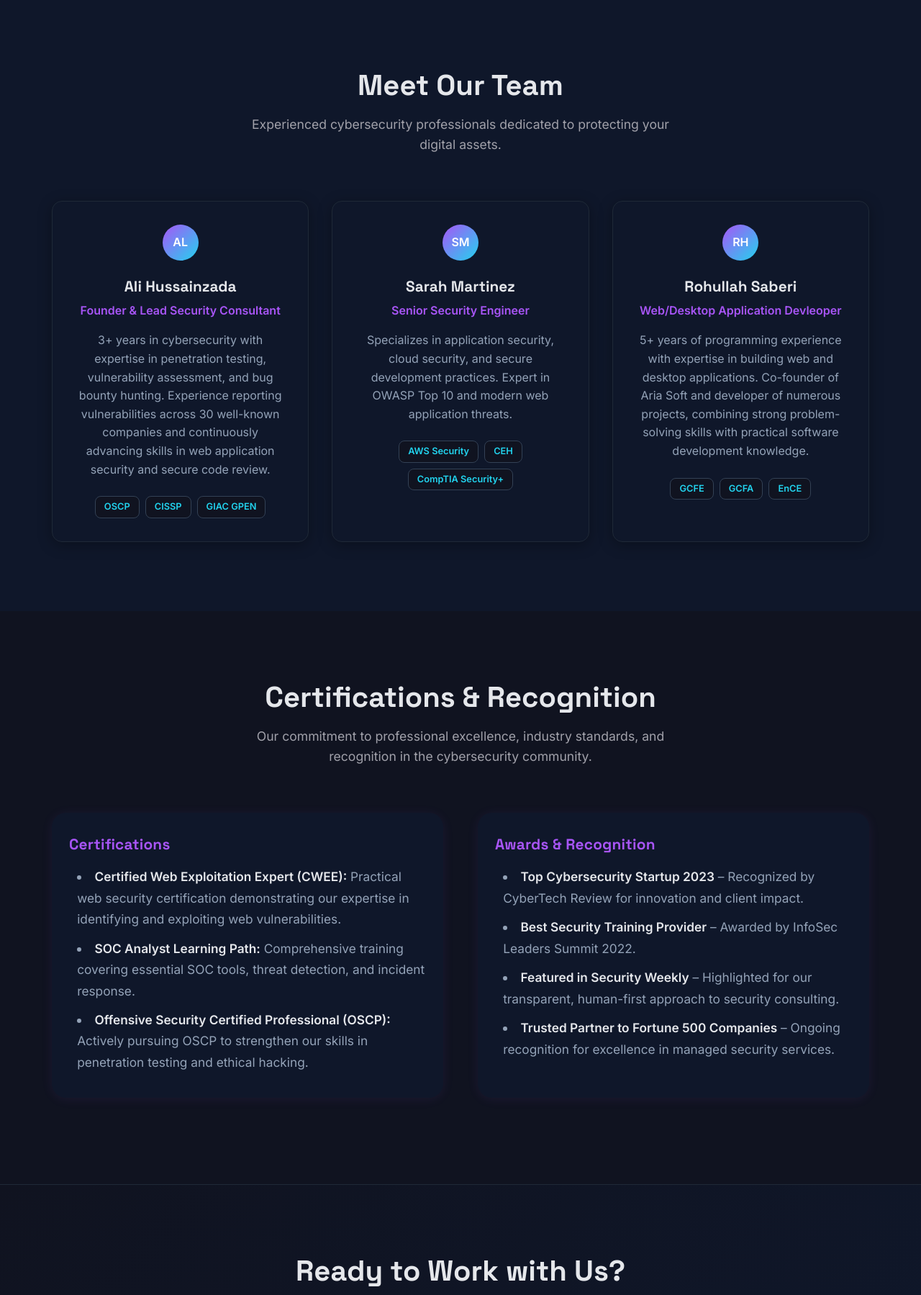
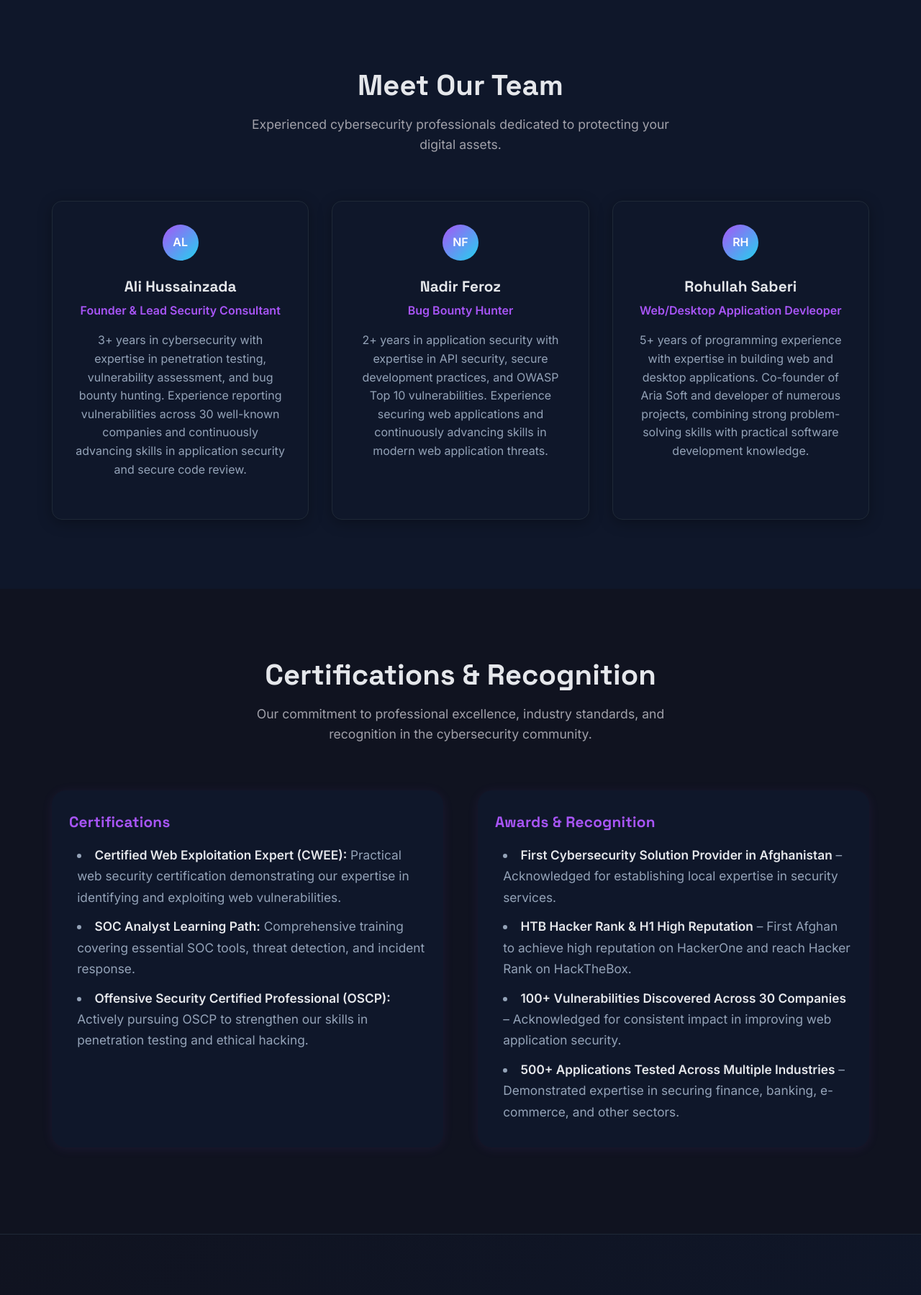
Before and after one commit to alihussainzada/koalasec-site, a Flask app: page /about in a window 1280 px wide. Shown: the part 1850-3649 px from the top of the page at 72% size. Run offline with Flask 3, Linux system fonts and the light colour scheme.

Commit message:
more edits

```diff
--- a/templates/about.html
+++ b/templates/about.html
@@ -141,28 +141,28 @@
                     <h3 class="member-name">Ali Hussainzada</h3>
                     <p class="member-role">Founder & Lead Security Consultant</p>
                     <p class="member-bio">3+ years in cybersecurity with expertise in penetration testing, vulnerability assessment, and bug bounty hunting.
-  Experience reporting vulnerabilities across 30 well-known companies and continuously advancing skills in web application security and secure code review.</p>
-                    <div class="member-certifications">
+  Experience reporting vulnerabilities across 30 well-known companies and continuously advancing skills in application security and secure code review.</p>
+                    <!-- <div class="member-certifications">
                         <span class="cert-badge">OSCP</span>
                         <span class="cert-badge">CISSP</span>
                         <span class="cert-badge">GIAC GPEN</span>
-                    </div>
+                    </div> -->
                 </div>
             </div>
 
             <div class="team-member">
                 <div class="member-avatar">
-                    <div class="avatar-placeholder">SM</div>
+                    <div class="avatar-placeholder">NF</div>
                 </div>
                 <div class="member-info">
-                    <h3 class="member-name">Sarah Martinez</h3>
-                    <p class="member-role">Senior Security Engineer</p>
-                    <p class="member-bio">Specializes in application security, cloud security, and secure development practices. Expert in OWASP Top 10 and modern web application threats.</p>
-                    <div class="member-certifications">
+                    <h3 class="member-name">Nadir Feroz</h3>
+                    <p class="member-role">Bug Bounty Hunter</p>
+                    <p class="member-bio">2+ years in application security with expertise in API security, secure development practices, and OWASP Top 10 vulnerabilities. Experience securing web applications and continuously advancing skills in modern web application threats.</p>
+                    <!-- <div class="member-certifications">
                         <span class="cert-badge">AWS Security</span>
                         <span class="cert-badge">CEH</span>
                         <span class="cert-badge">CompTIA Security+</span>
-                    </div>
+                    </div> -->
                 </div>
             </div>
 
@@ -175,11 +175,11 @@
                     <p class="member-role">Web/Desktop Application Devleoper</p>
                     <p class="member-bio">5+ years of programming experience with expertise in building web and desktop applications.
   Co-founder of Aria Soft and developer of numerous projects, combining strong problem-solving skills with practical software development knowledge.</p>
-                    <div class="member-certifications">
+                    <!-- <div class="member-certifications">
                         <span class="cert-badge">GCFE</span>
                         <span class="cert-badge">GCFA</span>
                         <span class="cert-badge">EnCE</span>
-                    </div>
+                    </div> -->
                 </div>
             </div>
 
@@ -224,10 +224,10 @@
             <div class="recognition-list">
                 <h3 class="certs-title">Awards & Recognition</h3>
                 <ul class="certs-bullets">
-                    <li><strong>Top Cybersecurity Startup 2023</strong> – Recognized by CyberTech Review for innovation and client impact.</li>
-                    <li><strong>Best Security Training Provider</strong> – Awarded by InfoSec Leaders Summit 2022.</li>
-                    <li><strong>Featured in Security Weekly</strong> – Highlighted for our transparent, human-first approach to security consulting.</li>
-                    <li><strong>Trusted Partner to Fortune 500 Companies</strong> – Ongoing recognition for excellence in managed security services.</li>
+                    <li><strong>First Cybersecurity Solution Provider in Afghanistan</strong> – Acknowledged for establishing local expertise in security services.</li>
+                    <li><strong>HTB Hacker Rank & H1 High Reputation</strong> – First Afghan to achieve high reputation on HackerOne and reach Hacker Rank on HackTheBox.</li>
+                    <li><strong>100+ Vulnerabilities Discovered Across 30 Companies</strong> – Acknowledged for consistent impact in improving web application security.</li>
+                    <li><strong>500+ Applications Tested Across Multiple Industries</strong> – Demonstrated expertise in securing finance, banking, e-commerce, and other sectors.</li>
                 </ul>
             </div>
         </div>
--- a/templates/components/footer.html
+++ b/templates/components/footer.html
@@ -53,12 +53,12 @@
                             <path d="M20.447 20.452h-3.554v-5.569c0-1.328-.027-3.037-1.852-3.037-1.853 0-2.136 1.445-2.136 2.939v5.667H9.351V9h3.414v1.561h.046c.477-.9 1.637-1.85 3.37-1.85 3.601 0 4.267 2.37 4.267 5.455v6.286zM5.337 7.433c-1.144 0-2.063-.926-2.063-2.065 0-1.138.92-2.063 2.063-2.063 1.14 0 2.064.925 2.064 2.063 0 1.139-.925 2.065-2.064 2.065zm1.782 13.019H3.555V9h3.564v11.452zM22.225 0H1.771C.792 0 0 .774 0 1.729v20.542C0 23.227.792 24 1.771 24h20.451C23.2 24 24 23.227 24 22.271V1.729C24 .774 23.2 0 22.222 0h.003z"/>
                         </svg>
                     </a>
-                    <a href="#" class="social-link" aria-label="Twitter">
+                    <a href="https://x.com/ali_4fg" class="social-link" aria-label="Twitter">
                         <svg viewBox="0 0 24 24" fill="currentColor">
                             <path d="M23.953 4.57a10 10 0 01-2.825.775 4.958 4.958 0 002.163-2.723c-.951.555-2.005.959-3.127 1.184a4.92 4.92 0 00-8.384 4.482C7.69 8.095 4.067 6.13 1.64 3.162a4.822 4.822 0 00-.666 2.475c0 1.71.87 3.213 2.188 4.096a4.904 4.904 0 01-2.228-.616v.06a4.923 4.923 0 003.946 4.827 4.996 4.996 0 01-2.212.085 4.936 4.936 0 004.604 3.417 9.867 9.867 0 01-6.102 2.105c-.39 0-.779-.023-1.17-.067a13.995 13.995 0 007.557 2.209c9.053 0 13.998-7.496 13.998-13.985 0-.21 0-.42-.015-.63A9.935 9.935 0 0024 4.59z"/>
                         </svg>
                     </a>
-                    <a href="#" class="social-link" aria-label="GitHub">
+                    <a href="https://github.com/alihussainzada" class="social-link" aria-label="GitHub">
                         <svg viewBox="0 0 24 24" fill="currentColor">
                             <path d="M12 0c-6.626 0-12 5.373-12 12 0 5.302 3.438 9.8 8.207 11.387.599.111.793-.261.793-.577v-2.234c-3.338.726-4.033-1.416-4.033-1.416-.546-1.387-1.333-1.756-1.333-1.756-1.089-.745.083-.729.083-.729 1.205.084 1.839 1.237 1.839 1.237 1.07 1.834 2.807 1.304 3.492.997.107-.775.418-1.305.762-1.604-2.665-.305-5.467-1.334-5.467-5.931 0-1.311.469-2.381 1.236-3.221-.124-.303-.535-1.524.117-3.176 0 0 1.008-.322 3.301 1.23.957-.266 1.983-.399 3.003-.404 1.02.005 2.047.138 3.006.404 2.291-1.552 3.297-1.23 3.297-1.23.653 1.653.242 2.874.118 3.176.77.84 1.235 1.911 1.235 3.221 0 4.609-2.807 5.624-5.479 5.921.43.372.823 1.102.823 2.222v3.293c0 .319.192.694.801.576 4.765-1.589 8.199-6.086 8.199-11.386 0-6.627-5.373-12-12-12z"/>
                         </svg>
```
Also changed, not shown: data/messages.json (+8 -0 lines).
